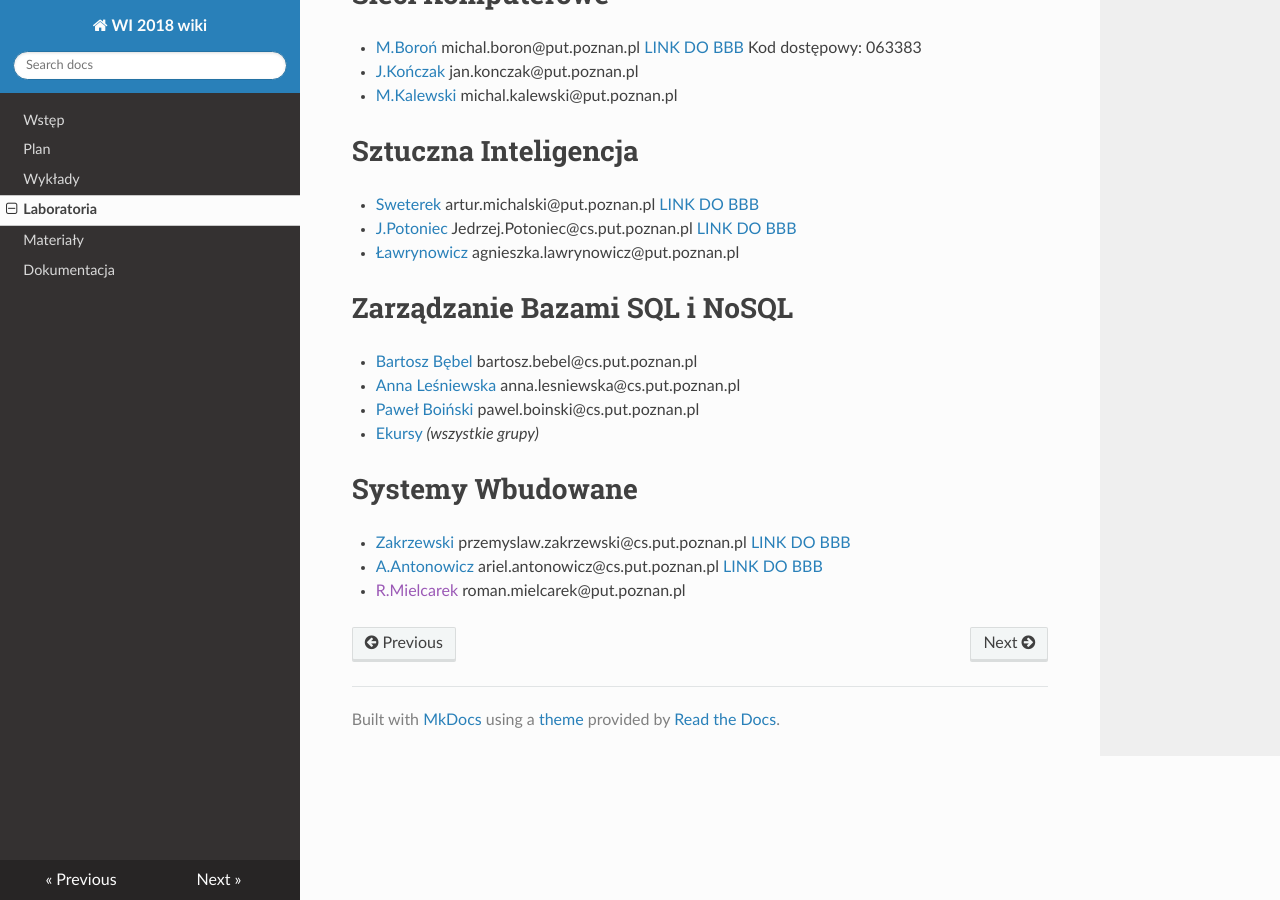
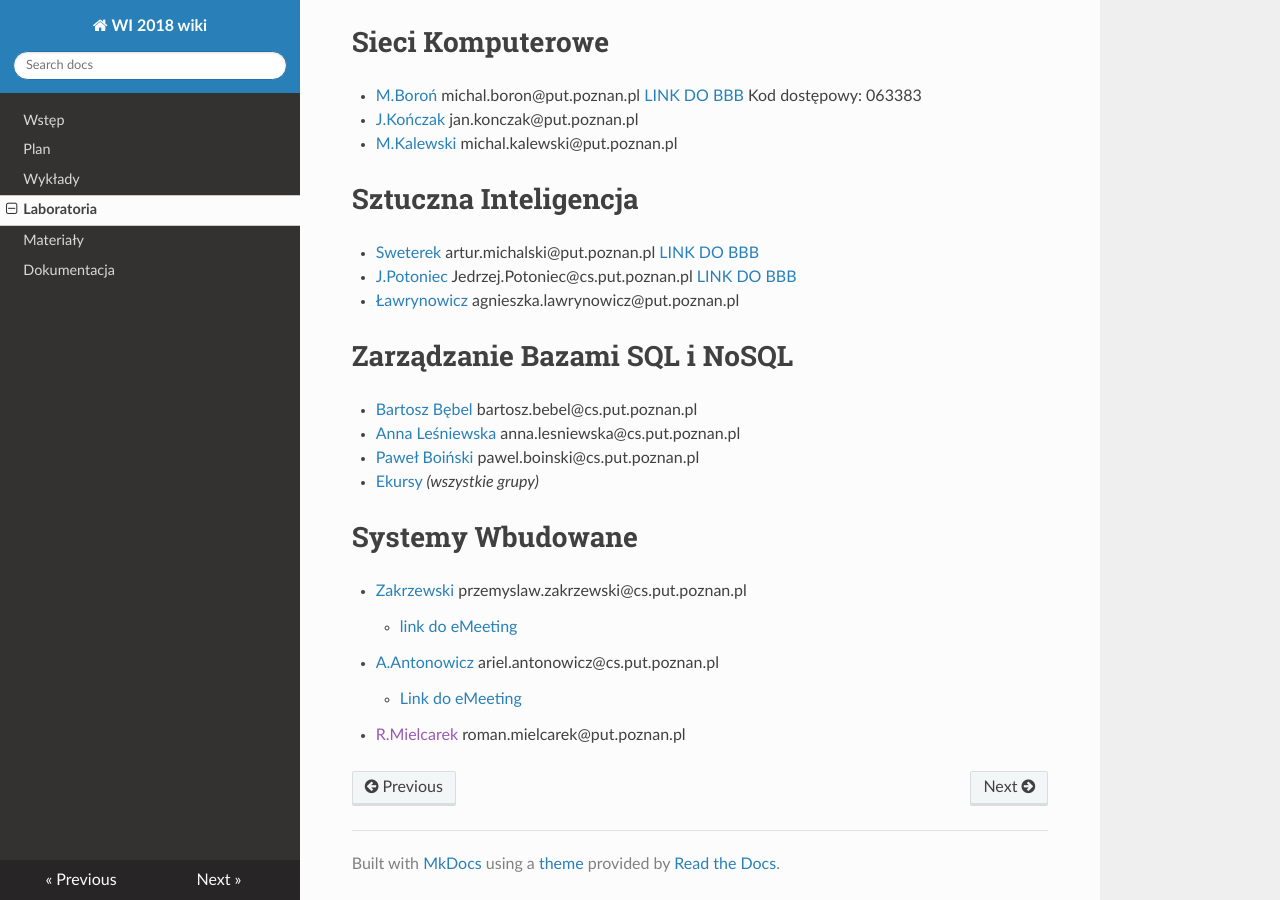
Before and after one commit to PUT-WI-18/wi18-wiki-sem5, an MkDocs documentation site: the page built from docs/laboratoria.md, in a window 1280 px wide and 900 px high, scrolled down 768 px. Built offline with MkDocs 1.6.1, drawn with Linux system fonts in a browser that asks for light colours; nearby versions of some CDN libraries.

Commit message:
Update laboratoria.md
zmiana platform

```diff
--- a/docs/laboratoria.md
+++ b/docs/laboratoria.md
@@ -4,7 +4,7 @@
 # Wspomaganie decyzji
 - [M.Kadziński](http://www.cs.put.poznan.pl/mkadzinski/wd/) milosz.kadzinski@cs.put.poznan.pl
 - [Marcin Szeląg](http://www.cs.put.poznan.pl/mszelag/Teaching/teaching.html) marcin.szelag@cs.put.poznan.pl
-    [LINK DO ZOOM](https://us02web.zoom.us/j/6058330707?pwd=RUxNcUN6Y3g3eUxydnBNK2d6VE5HZz09&fbclid=IwAR0M7Kux1lQD9cr-aCd6B-97gQjszb7WhxaAMeYyNgBfZR8XC-SrpCra7Xo#success)
+    - [LINK DO ZOOM](https://us02web.zoom.us/j/6058330707?pwd=RUxNcUN6Y3g3eUxydnBNK2d6VE5HZz09&fbclid=IwAR0M7Kux1lQD9cr-aCd6B-97gQjszb7WhxaAMeYyNgBfZR8XC-SrpCra7Xo#success)
 - [I.Masłowska](http://www.cs.put.poznan.pl/imaslowska/wd/) irmina.maslowska@put.poznan.pl
 
 # Komunikacja Człowiek Komputer
@@ -42,7 +42,7 @@
 
 # Systemy Wbudowane
 - [Zakrzewski](http://www.cs.put.poznan.pl/pzakrzewski/sw.html) przemyslaw.zakrzewski@cs.put.poznan.pl
-    [LINK DO BBB](https://emeeting.put.poznan.pl/eMeeting/prz-uvy-8ph)
+    - [link do eMeeting](https://emeeting.put.poznan.pl/eMeeting/prz-uvy-8ph)
 - [A.Antonowicz](http://www.cs.put.poznan.pl/aantonowicz/sw.html) ariel.antonowicz@cs.put.poznan.pl
-    [LINK DO BBB](https://emeeting.put.poznan.pl/eMeeting/ari-dtv-jav)
+    - [Link do eMeeting](https://emeeting.put.poznan.pl/eMeeting/ari-dtv-jav)
 - [R.Mielcarek]() roman.mielcarek@put.poznan.pl
```
